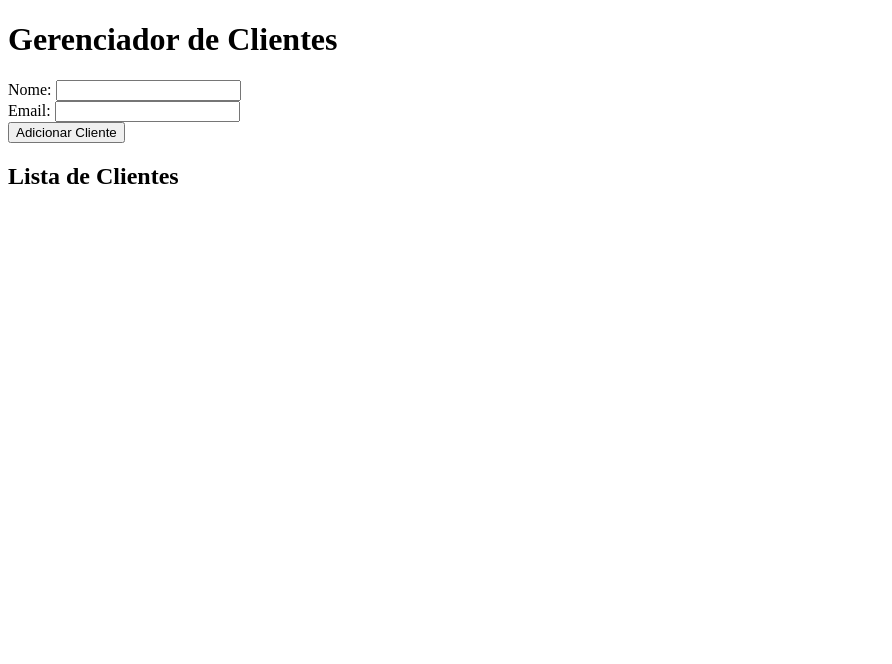
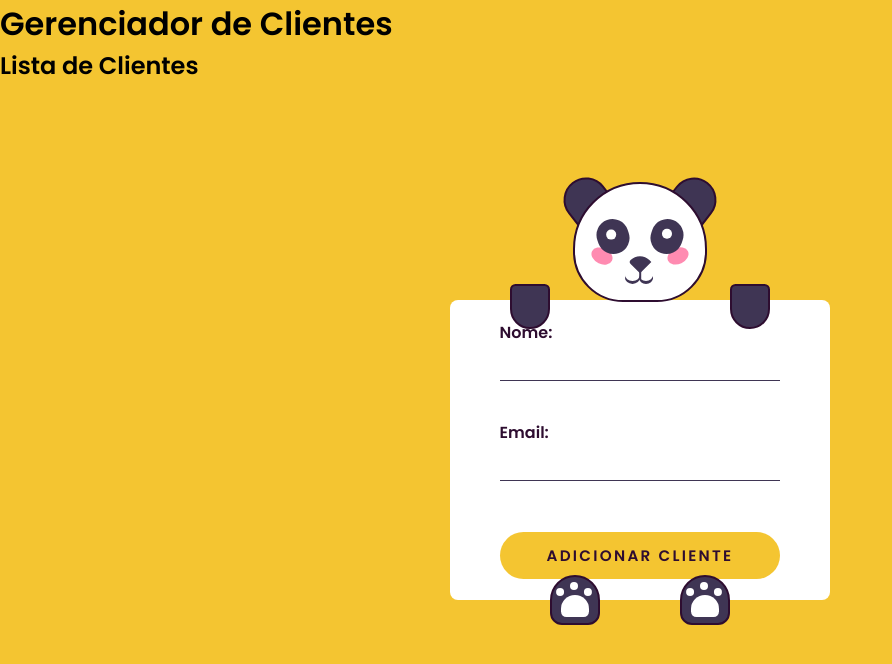
Before and after one commit to FelipeAlvesRodri/Curso, a plain HTML site: page Versionamento/Semana17-Aula2/index.html in a window 1280 px wide. Shown: the whole page, without its empty margins (0-892 px from the left). Drawn offline with Linux system fonts and the light colour scheme.

Commit message:
adicionando laytout mais bonito, com um panda

```diff
--- a/Versionamento/Semana17-Aula2/index.html
+++ b/Versionamento/Semana17-Aula2/index.html
@@ -1,16 +1,20 @@
 <!DOCTYPE html>
-<html lang="en">
+<html lang="pt-br">
 <head>
     <meta charset="UTF-8">
     <meta name="viewport" content="width=device-width, initial-scale=1.0">
+    <link
+    href="https://fonts.googleapis.com/css2?family=Poppins:wght@400;600&display=swap"
+    rel="stylesheet" />
+    <link rel="stylesheet" href="style.css">
     <title>Gerenciador de Clientes</title>
 </head>
 <body>
     <h1>Gerenciador de Clientes</h1>
-
+    <div class="container">
         <form id="clienteForm">
-        <label for="nome">Nome:</label>
-        <input type="text" id="nome" name="nome" required>
+            <label for="username">Nome:</label>
+            <input type="text" id="username" name="nome" required>
             <br>
             <label for="email">Email:</label>
             <input type="email" id="email" name="email" required>
@@ -18,6 +22,25 @@
             <button type="submit">Adicionar Cliente</button>
             </form>
 
+            <div class="ear-l"></div>
+            <div class="ear-r"></div>
+            <div class="panda-face">
+                <div class="blush-l"></div>
+                <div class="blush-r"></div>
+                <div class="eye-l">
+                    <div class="eyeball-l"></div>
+                </div>
+                <div class="eye-r">
+                    <div class="eyeball-r"></div>
+                </div>
+                <div class="nose"></div>
+                <div class="mouth"></div>
+            </div>
+            <div class="hand-l"></div>
+            <div class="hand-r"></div>
+            <div class="paw-l"></div>
+            <div class="paw-r"></div>
+    </div>
     <h2>Lista de Clientes</h2>
     <ul id="listaClientes"></ul>
 
--- a/Versionamento/Semana17-Aula2/script.js
+++ b/Versionamento/Semana17-Aula2/script.js
@@ -1,9 +1,78 @@
 // Array para armazenar os clientes
 let clientes = [];
 
+let usernameRef = document.getElementById("username");
+let emailRef = document.getElementById("email");
+let eyeL = document.querySelector(".eyeball-l");
+let eyeR = document.querySelector(".eyeball-r");
+let handL = document.querySelector(".hand-l");
+let handR = document.querySelector(".hand-r");
+
+let normalEyeStyle = () => {
+  eyeL.style.cssText = `
+    left:0.6em;
+    top: 0.6em;
+  `;
+  eyeR.style.cssText = `
+  right:0.6em;
+  top:0.6em;
+  `;
+};
+
+let normalHandStyle = () => {
+  handL.style.cssText = `
+        height: 2.81em;
+        top:8.4em;
+        left:7.5em;
+        transform: rotate(0deg);
+    `;
+  handR.style.cssText = `
+        height: 2.81em;
+        top: 8.4em;
+        right: 7.5em;
+        transform: rotate(0deg)
+    `;
+};
+//When clicked on username input
+usernameRef.addEventListener("focus", () => {
+  eyeL.style.cssText = `
+    left: 0.75em;
+    top: 1.12em;
+  `;
+  eyeR.style.cssText = `
+    right: 0.75em;
+    top: 1.12em;
+  `;
+  normalHandStyle();
+});
+//When clicked on password input
+emailRef.addEventListener("focus", () => {
+  handL.style.cssText = `
+        height: 6.56em;
+        top: 3.87em;
+        left: 11.75em;
+        transform: rotate(-155deg);
+    `;
+  handR.style.cssText = `
+    height: 6.56em;
+    top: 3.87em;
+    right: 11.75em;
+    transform: rotate(155deg);
+  `;
+  normalEyeStyle();
+});
+//When clicked outside username and password input
+document.addEventListener("click", (e) => {
+  let clickedElem = e.target;
+  if (clickedElem != usernameRef && clickedElem != email) {
+    normalEyeStyle();
+    normalHandStyle();
+  }
+});
+
 // Função para adicionar cliente
-function adicionarCliente(nome, email) {
-    const cliente = { nome, email };
+function adicionarCliente(username, email) {
+    const cliente = { username, email };
     clientes.push(cliente);
     exibirClientes();
 }
@@ -15,7 +84,7 @@ function exibirClientes() {
 
     clientes.forEach((cliente, index) => {
         const li = document.createElement('li');
-        li.textContent = `Nome: ${cliente.nome}, Email: ${cliente.email}`;
+        li.textContent = `Nome: ${cliente.username}, Email: ${cliente.email}`;
         listaClientes.appendChild(li);
     });
 }
@@ -24,7 +93,7 @@ function exibirClientes() {
 document.getElementById('clienteForm').addEventListener('submit', function(event) {
     event.preventDefault();
 
-    const nome = document.getElementById('nome').value;
+    const nome = document.getElementById('username').value;
     const email = document.getElementById('email').value;
 
     adicionarCliente(nome, email);
--- /dev/null
+++ b/Versionamento/Semana17-Aula2/style.css
@@ -0,0 +1,282 @@
+* {
+    padding: 0;
+    margin: 0;
+    box-sizing: border-box;
+    font-family: "Poppins", sans-serif;
+}
+
+body {
+    background-color: #f4c531;
+}
+
+.container {
+    height: 31.25em;
+    width: 31.25em;
+    position: absolute;
+    transform: translate(-50%, -50%);
+    top: 50%;
+    left: 50%;
+}
+
+form {
+    width: 23.75em;
+    height: 18.75em;
+    background-color: #ffffff;
+    position: absolute;
+    transform: translate(-50%, -50%);
+    top: calc(50% + 3.1em);
+    left: 50%;
+    padding: 0 3.1em;
+    display: flex;
+    flex-direction: column;
+    justify-content: center;
+    border-radius: 0.5em;
+}
+
+form label {
+    display: block;
+    margin-bottom: 0.2em;
+    font-weight: 600;
+    color: #2e0d30;
+}
+
+form input {
+    font-size: 0.95em;
+    font-weight: 400;
+    color: #3f3554;
+    padding: 0.3em;
+    border: none;
+    border-bottom: 0.12em solid #3f3554;
+    outline: none;
+}
+
+form input:focus {
+    border-color: #f4c531;
+}
+
+form input:not(:last-child) {
+    margin-bottom: 0.9em;
+}
+
+form button {
+    font-size: 0.95em;
+    padding: 0.8em 0;
+    border-radius: 2em;
+    border: none;
+    outline: none;
+    background-color: #f4c531;
+    color: #2e0d30;
+    text-transform: uppercase;
+    font-weight: 600;
+    letter-spacing: 0.15em;
+    margin-top: 0.8em;
+}
+
+.panda-face {
+    height: 7.5em;
+    width: 8.4em;
+    background-color: #ffffff;
+    border: 0.18em solid #2e0d30;
+    border-radius: 7.5em 7.5em 5.62em 5.62em;
+    position: absolute;
+    top: 2em;
+    margin: auto;
+    left: 0;
+    right: 0;
+}
+
+.ear-l,
+.ear-r {
+    background-color: #3f3554;
+    height: 2.5em;
+    width: 2.81em;
+    border: 0.18em solid #2e0d30;
+    border-radius: 2.5em 2.5em 0 0;
+    top: 1.75em;
+    position: absolute;
+}
+
+.ear-l {
+    transform: rotate(-38deg);
+    left: 10.75em;
+}
+
+.ear-r {
+    transform: rotate(38deg);
+    right: 10.75em;
+}
+
+.blush-l,
+.blush-r {
+    background-color: #ff8bb1;
+    height: 1em;
+    width: 1.37em;
+    border-radius: 50%;
+    position: absolute;
+    top: 4em;
+}
+
+.blush-l {
+    transform: rotate(25deg);
+    left: 1em;
+}
+
+.blush-r {
+    transform: rotate(-25deg);
+    right: 1em;
+}
+
+.eye-l,
+.eye-r {
+    background-color: #3f3554;
+    height: 2.18em;
+    width: 2em;
+    border-radius: 2em;
+    position: absolute;
+    top: 2.18em;
+}
+
+.eye-l {
+    left: 1.37em;
+    transform: rotate(-20deg);
+}
+
+.eye-r {
+    right: 1.37em;
+    transform: rotate(20deg);
+}
+
+.eyeball-l,
+.eyeball-r {
+    height: 0.6em;
+    width: 0.6em;
+    background-color: #ffffff;
+    border-radius: 50%;
+    position: absolute;
+    left: 0.6em;
+    top: 0.6em;
+    transition: 1s all;
+}
+
+.eyeball-l {
+    transform: rotate(20deg);
+}
+
+.eyeball-r {
+    transform: rotate(-20deg);
+}
+
+.nose {
+    height: 1em;
+    width: 1em;
+    background-color: #3f3554;
+    position: absolute;
+    top: 4.37em;
+    margin: auto;
+    left: 0;
+    right: 0;
+    border-radius: 1.2em 0 0 0.25em;
+    transform: rotate(45deg);
+}
+
+.nose:before {
+    content: "";
+    position: absolute;
+    background-color: #3f3554;
+    height: 0.6em;
+    width: 0.1em;
+    transform: rotate(-45deg);
+    top: 0.75em;
+    left: 1em;
+}
+
+.mouth,
+.mouth:before {
+    height: 0.75em;
+    width: 0.93em;
+    background-color: transparent;
+    position: absolute;
+    border-radius: 50%;
+    box-shadow: 0 0.18em #3f3554;
+}
+
+.mouth {
+    top: 5.31em;
+    left: 3.12em;
+}
+
+.mouth:before {
+    content: "";
+    position: absolute;
+    left: 0.87em;
+}
+
+.hand-l,
+.hand-r {
+    background-color: #3f3554;
+    height: 2.81em;
+    width: 2.5em;
+    border: 0.18em solid #2e0d30;
+    border-radius: 0.6em 0.6em 2.18em 2.18em;
+    transition: 1s all;
+    position: absolute;
+    top: 8.4em;
+}
+
+.hand-l {
+    left: 7.5em;
+}
+
+.hand-r {
+    right: 7.5em;
+}
+
+.paw-l,
+.paw-r {
+    background-color: #3f3554;
+    height: 3.12em;
+    width: 3.12em;
+    border: 0.18em solid #2e0d30;
+    border-radius: 2.5em 2.5em 1.2em 1.2em;
+    position: absolute;
+    top: 26.56em;
+}
+
+.paw-l {
+    left: 10em;
+}
+
+.paw-r {
+    right: 10em;
+}
+
+.paw-l:before,
+.paw-r:before {
+    position: absolute;
+    content: "";
+    background-color: #ffffff;
+    height: 1.37em;
+    width: 1.75em;
+    top: 1.12em;
+    left: 0.55em;
+    border-radius: 1.56em 1.56em 0.6em 0.6em;
+}
+
+.paw-l:after,
+.paw-r:after {
+    position: absolute;
+    content: "";
+    background-color: #ffffff;
+    height: 0.5em;
+    width: 0.5em;
+    border-radius: 50%;
+    top: 0.31em;
+    left: 1.12em;
+    box-shadow: 0.87em 0.37em #ffffff, -0.87em 0.37em #ffffff;
+}
+
+@media screen and (max-width: 500px) {
+    .container {
+        font-size: 14px;
+    }
+}
```
Lines whose indentation alone changed are shown as unchanged.
